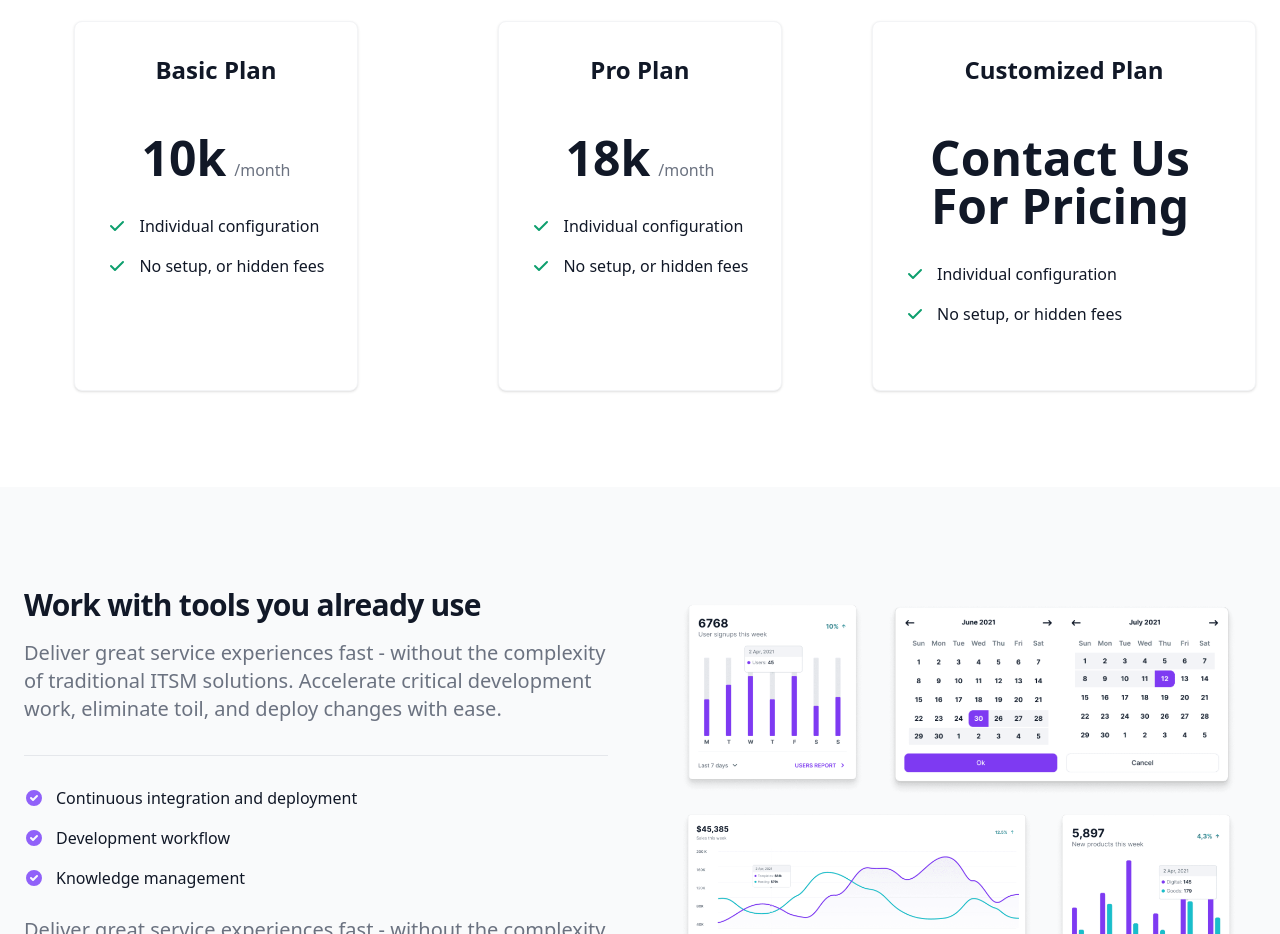
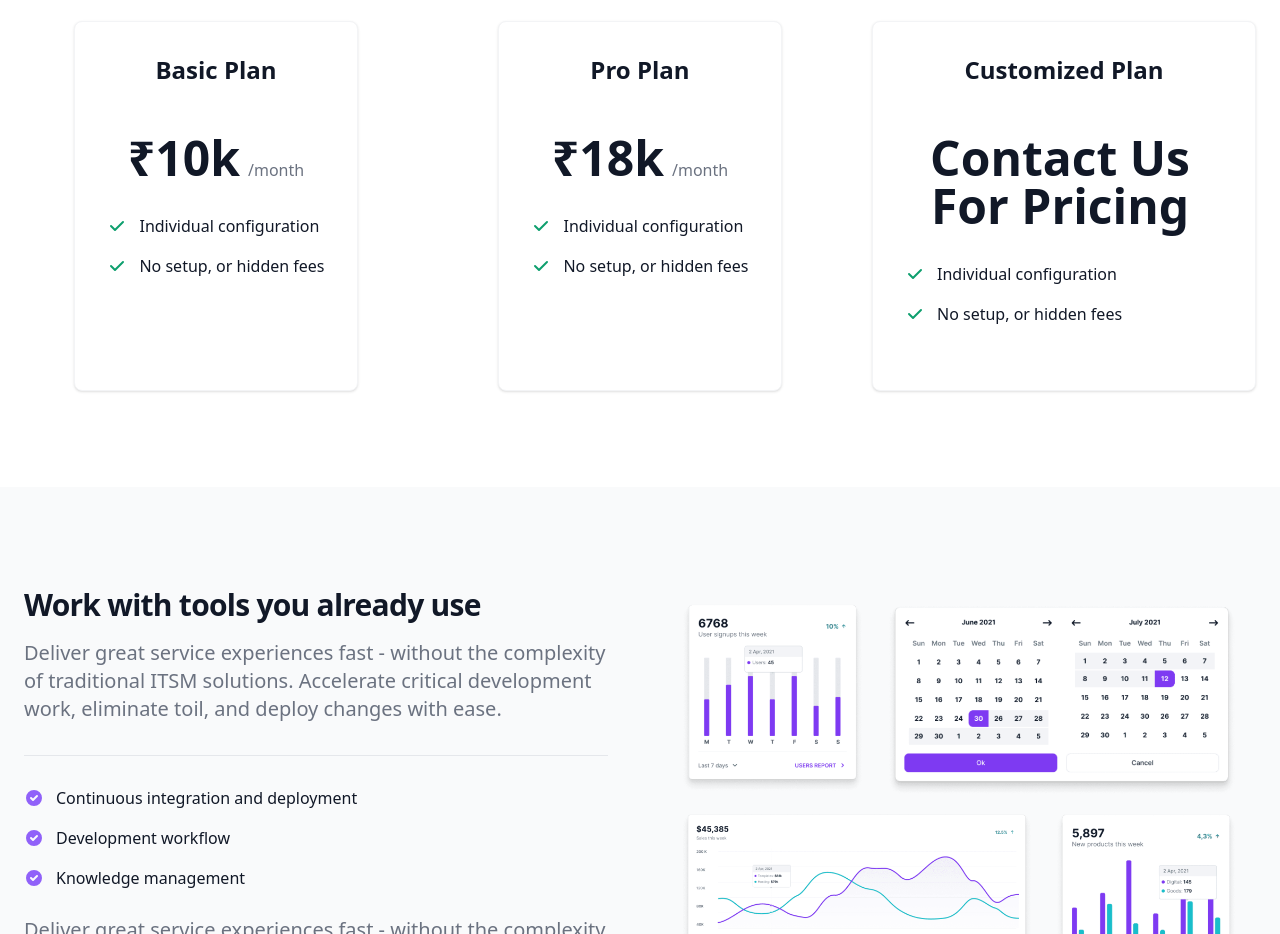
Before and after one commit to LiviraFayiz/Freelance-Digital-Marketer, a website: page index.html in a window 1280 px wide. Shown: the part 2420-3354 px from the top of the page. Drawn offline with nearby package versions, Linux system fonts and the light colour scheme; a script that the page names is missing.

Commit message:
Update index.html

```diff
--- a/index.html
+++ b/index.html
@@ -202,7 +202,7 @@
                     <h3 class="mb-4 text-2xl font-semibold">Basic Plan</h3>
                     <p class="font-light text-gray-500 sm:text-lg dark:text-gray-400"></p>
                     <div class="flex items-baseline justify-center my-8">
-                        <span class="mr-2 text-5xl font-extrabold">10k</span>
+                        <span class="mr-2 text-5xl font-extrabold">₹10k</span>
                         <span class="text-gray-500 dark:text-gray-400">/month</span>
                     </div>
                     <!-- List -->
@@ -223,7 +223,7 @@
                     <h3 class="mb-4 text-2xl font-semibold">Pro Plan</h3>
                     <p class="font-light text-gray-500 sm:text-lg dark:text-gray-400"></p>
                     <div class="flex items-baseline justify-center my-8">
-                        <span class="mr-2 text-5xl font-extrabold">18k</span>
+                        <span class="mr-2 text-5xl font-extrabold">₹18k</span>
                         <span class="text-gray-500 dark:text-gray-400" dark:text-gray-400>/month</span>
                     </div>
                     <!-- List -->
```
